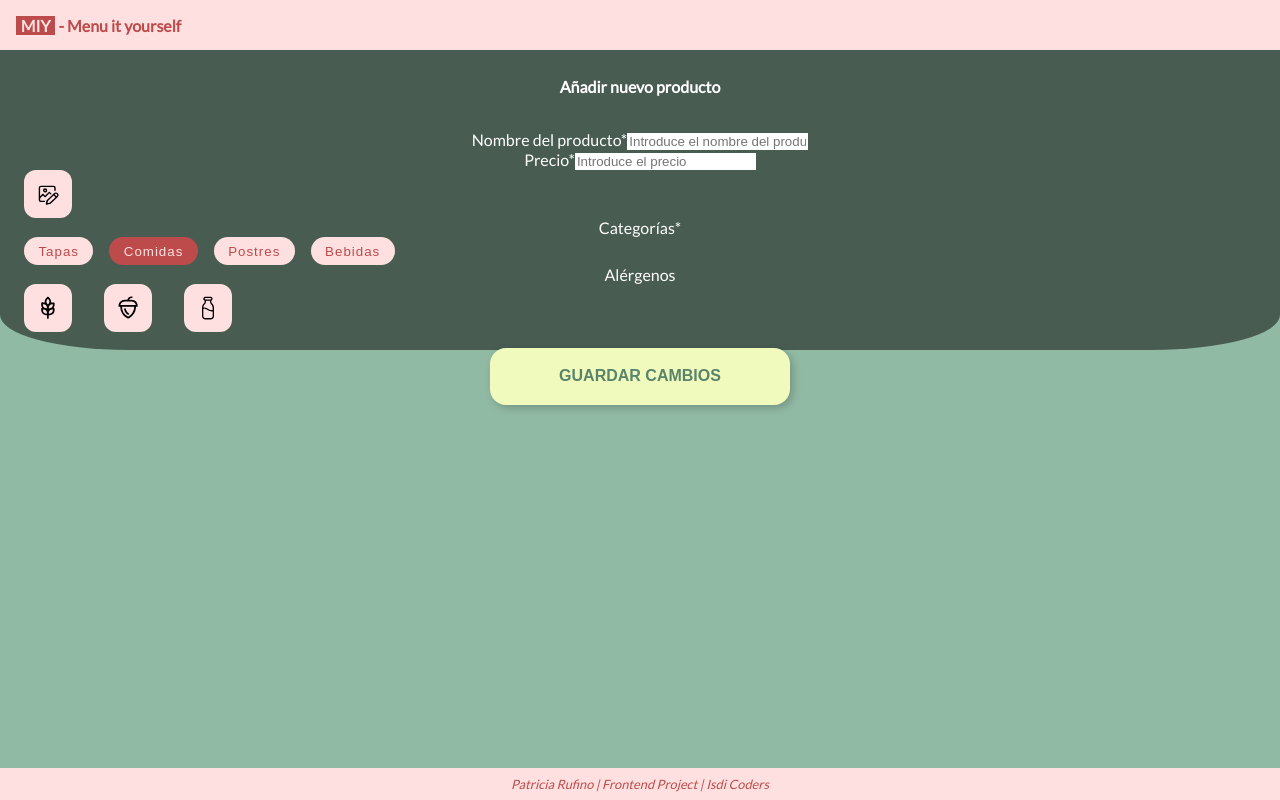
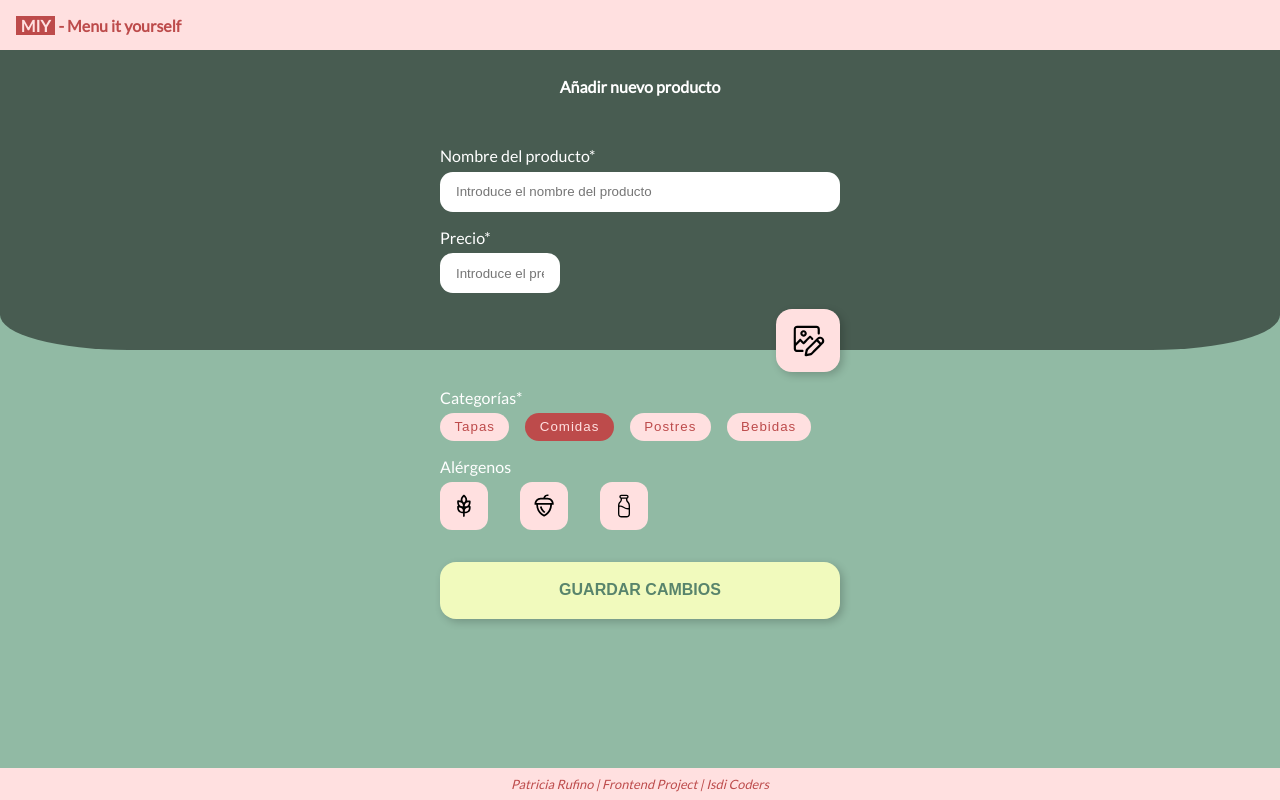
Before and after one commit to patifusa-20/202301-W13-patricia-rufino, a React (Create React App) app: page /add-product in a window 1280 px wide. Built offline with nearby package versions, Linux system fonts and the light colour scheme; no server answers.

Commit message:
Update allergens in form data and fix errors

```diff
--- a/src/components/allergen/allergen.tsx
+++ b/src/components/allergen/allergen.tsx
@@ -6,9 +6,9 @@ export function Allergen({ allergen }: { allergen: GenericStructure }) {
     const { handleAllergen } = useContext(ProductsContext);
 
     const handleAllergenSelected = () => {
-        allergen.isSelected = !allergen.isSelected;
         handleAllergen(allergen);
     };
+
     return (
         <>
             <li className="allergen">
--- a/src/components/allergens/allergens.scss
+++ b/src/components/allergens/allergens.scss
@@ -16,8 +16,12 @@
         border-radius: 25%;
         width: 3rem;
         padding: 0.7rem;
+        transition: all 0.5s;
 
         &.active {
+            background-color: $secondary-dark-color;
+        }
+        &:hover {
             background-color: $secondary-dark-color;
         }
     }
--- a/src/components/product.add/add.tsx
+++ b/src/components/product.add/add.tsx
@@ -4,7 +4,7 @@ import { ProductStructure } from "../../types/product.type";
 import { ProductForm } from "../product.form/form";
 
 export function Add() {
-    const { category } = useContext(ProductsContext);
+    const { category, allergens } = useContext(ProductsContext);
 
     const initialFormData: Partial<ProductStructure> = {
         productName: "",
@@ -12,6 +12,7 @@ export function Add() {
         price: "",
         isExtImage: false,
         category: category.name,
+        allergens: allergens.map((item) => ({ ...item, isSelected: false })),
     };
 
     return (
--- a/src/components/product.edit/edit.tsx
+++ b/src/components/product.edit/edit.tsx
@@ -9,6 +9,7 @@ export function Edit({ product }: { product: ProductStructure }) {
         price: product.price,
         isExtImage: product.isExtImage,
         category: product.category,
+        allergens: product.allergens,
     };
 
     return (
--- a/src/components/product.form/form.tsx
+++ b/src/components/product.form/form.tsx
@@ -9,6 +9,7 @@ import { Categories } from "../categories/categories";
 import { Modal } from "../modal/modal";
 import { useLocation } from "react-router-dom";
 import { useGeneric } from "../../hooks/use.generic";
+import "./form.scss";
 
 export function ProductForm({
     formData,
@@ -21,6 +22,7 @@ export function ProductForm({
         category,
         allergens,
         showModal,
+        handleFilter,
         handleAdd,
         handleUpdate,
         handleDelete,
@@ -98,6 +100,7 @@ export function ProductForm({
         };
         form.isExtImage ? handleAdd(addProduct) : addLocalImage();
         setFormData(formData);
+        handleFilter(category);
     };
 
     const addLocalImage = () => {
@@ -124,6 +127,7 @@ export function ProductForm({
         form.category = category.name;
         form.isExtImage ? handleUpdate(form) : addLocalImage();
         setFormData({ ...formData });
+        handleFilter(category);
     };
 
     const handleClickDelete = () => {
@@ -180,7 +184,7 @@ export function ProductForm({
                 </div>
                 <button
                     type="button"
-                    className="icon-btn"
+                    className="icon-btn image-btn"
                     onClick={handleClickModal}
                 >
                     <img src="../../assets/icons/icon-image.svg"></img>
--- a/src/components/product.form/mock.tsx
+++ b/src/components/product.form/mock.tsx
@@ -13,6 +13,7 @@ const handleAdd = jest.fn();
 const handleModal = jest.fn().mockReturnValue(!showModal);
 const handleUpdate = jest.fn();
 const handleDelete = jest.fn();
+const handleFilter = jest.fn();
 
 export const mockContext = {
     category,
@@ -23,6 +24,7 @@ export const mockContext = {
     showModal,
     handleDelete,
     handleModal,
+    handleFilter,
 } as unknown as ProductsContextStructure;
 
 export const mockFormData = {
--- a/src/context/products.context.tsx
+++ b/src/context/products.context.tsx
@@ -18,7 +18,7 @@ export const initialContext: ProductsContextStructure = {
     products: [],
     allergen: new GenericModel("", ""),
     allergens: allergensData,
-    category: new GenericModel("", ""),
+    category: categoriesData[0],
     categories: categoriesData,
     showModal: false,
     showDrawer: false,
```
Also changed, not shown: 2 other files (tests, documents, lock files or other folders).
